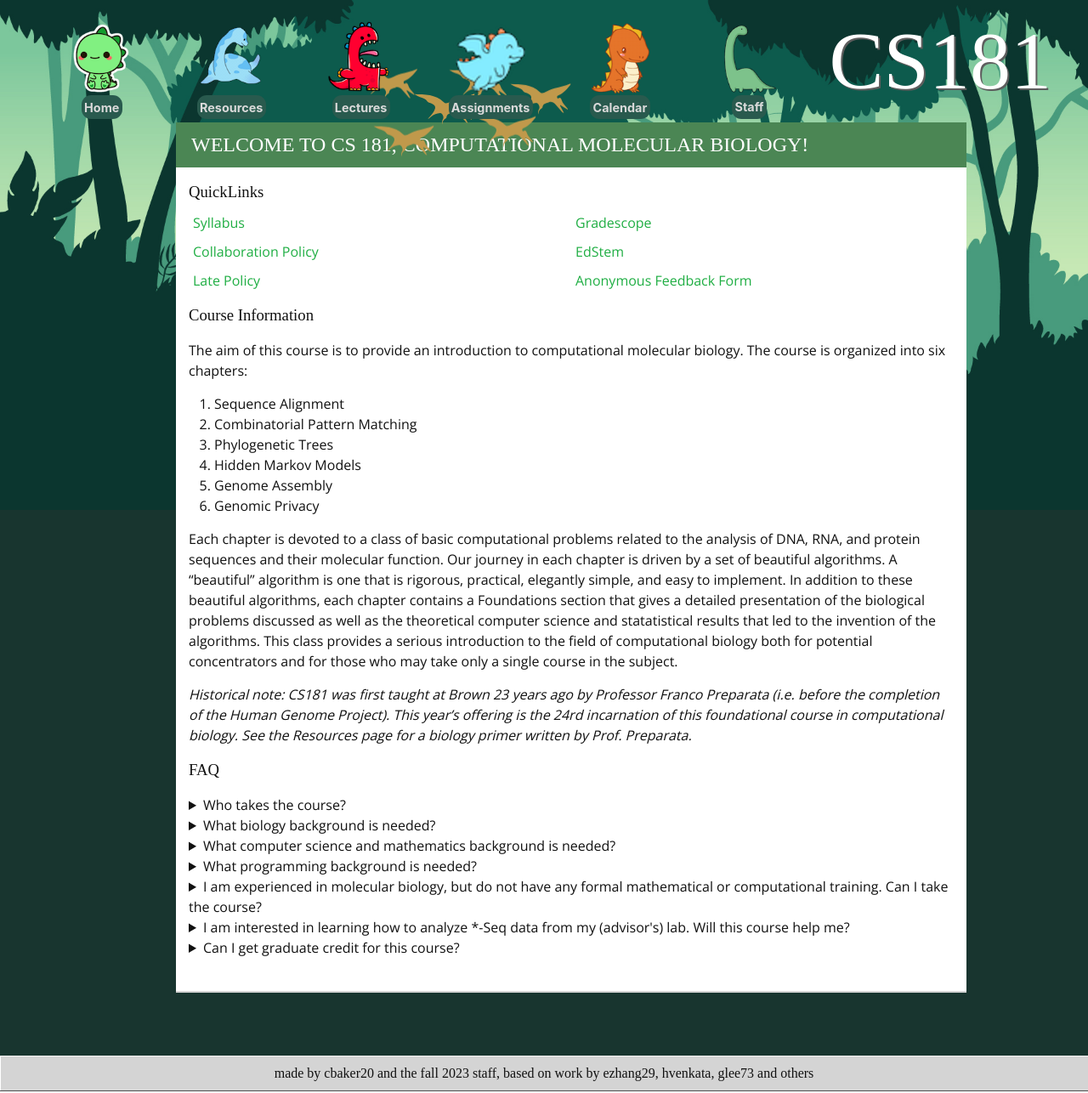
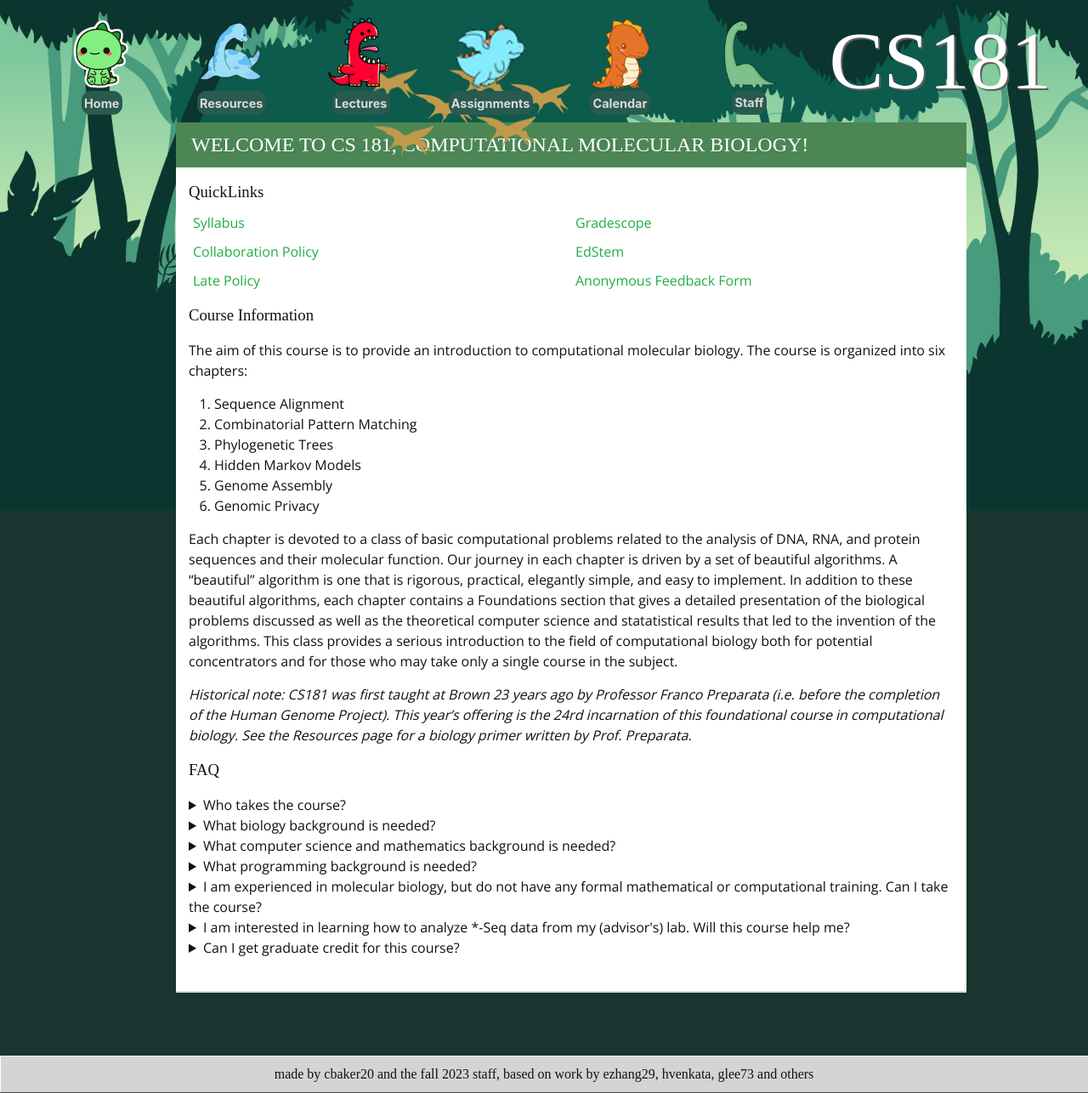
Before and after one commit to brown-cs181/brown-cs181.github.io, a Jekyll site: the page built from index.md, in a window 1280 px wide. Shown: the whole page at 85% size. Built offline with Jekyll 4.4.1, drawn with Linux system fonts in a browser that asks for light colours; some web fonts are replaced.

Commit message:
hopefully better spacing

```diff
--- a/_config.yml
+++ b/_config.yml
@@ -18,7 +18,7 @@
 # You can create any custom variable you would like, and they will be accessible
 # in the templates via {{ site.myvariable }}.
 
-title: "CSCI 1810 Fall 2022"
+title: "CSCI 1810 Fall 2023"
 # description: >- # this means to ignore newlines until "baseurl:"
 # Website under construction
 baseurl: "" # the subpath of your site, e.g. /blog
--- a/assets/css/style.scss
+++ b/assets/css/style.scss
@@ -139,6 +139,7 @@
       justify-content: center;
       align-items: center;
       gap: 1px;
+      max-height: 45em;
 
       @media only screen and (max-width: 1020px) {
         flex-direction: column;
@@ -155,7 +156,6 @@
     justify-content: center;
     cursor: pointer;
     border-radius: 10px;
-    padding: 5px;
     padding-left: 2em;
     padding-right: 2em;
     transition: 0.3s ease;
@@ -194,7 +194,7 @@
 /** SITE FOOTER **/
 .footer-wrapper {
   font-family: 'Coiny';
-  height: 30px;
+  height: 2em;
   width: 100%;
   padding: 5px 0 5px 0;
   display: flex;
```
Also changed, not shown: 9 other files.
